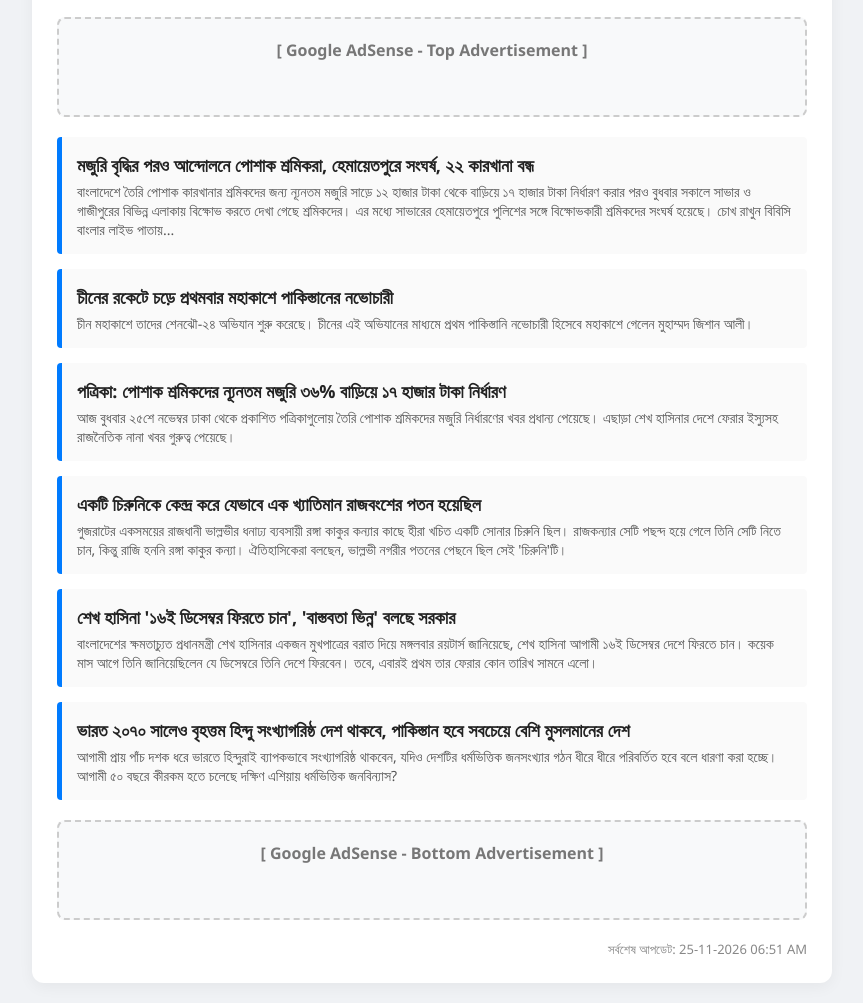
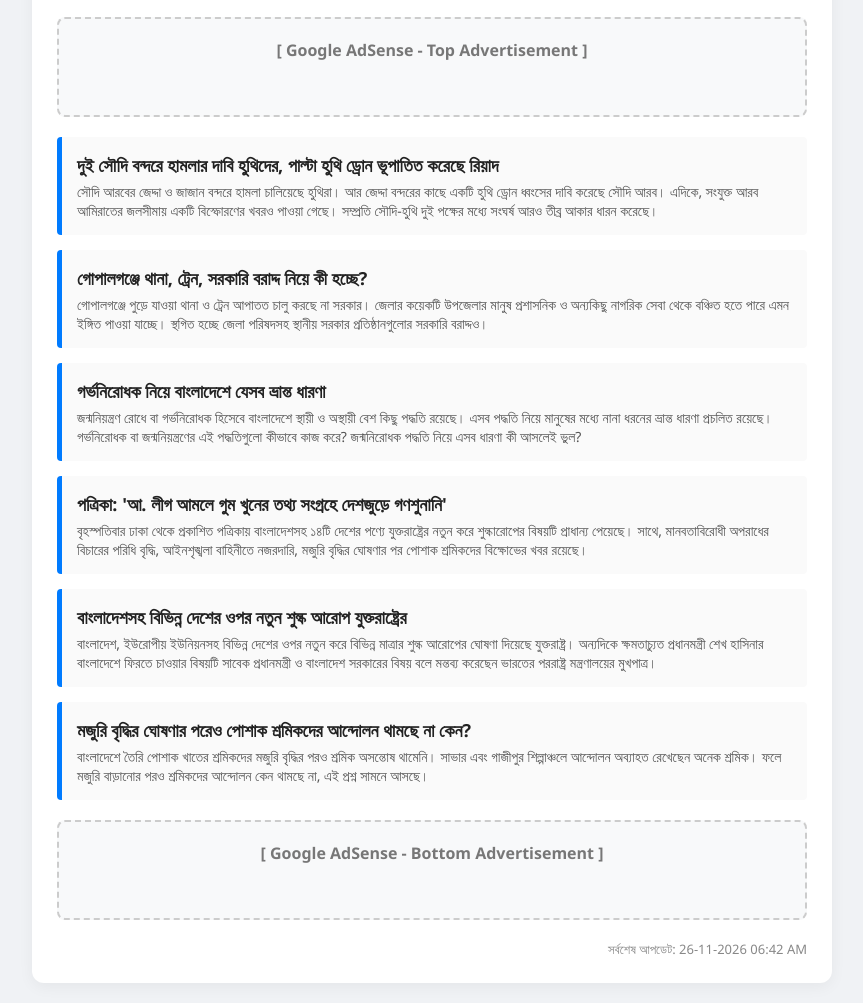
Before and after one commit to rash28997-design/nur1, a plain HTML site: page index.html in a window 1280 px wide. Shown: the part 91-1094 px from the top of the page, without its empty margins (208-1071 px from the left). Drawn offline with Linux system fonts and the light colour scheme.

Commit message:
Automated daily news update

```diff
--- a/index.html
+++ b/index.html
@@ -33,56 +33,56 @@
 
 <div class="news-card">
     <h3>
-        <a href="https://www.bbc.co.uk/bengali/live/c3rrgqqr0dk1t?at_medium=RSS&amp;at_campaign=rss" target="_blank" rel="noopener noreferrer">
-            মজুরি বৃদ্ধির পরও আন্দোলনে পোশাক শ্রমিকরা, হেমায়েতপুরে সংঘর্ষ, ২২ কারখানা বন্ধ
+        <a href="https://www.bbc.com/bengali/articles/cr868gzy4x94o?at_medium=RSS&amp;at_campaign=rss" target="_blank" rel="noopener noreferrer">
+            দুই সৌদি বন্দরে হামলার দাবি হুথিদের, পাল্টা হুথি ড্রোন ভূপাতিত করেছে রিয়াদ
         </a>
     </h3>
-    <p>বাংলাদেশে তৈরি পোশাক কারখানার শ্রমিকদের জন্য ন্যূনতম মজুরি সাড়ে ১২ হাজার টাকা থেকে বাড়িয়ে ১৭ হাজার টাকা নির্ধারণ করার পরও বুধবার সকালে সাভার ও গাজীপুরের বিভিন্ন এলাকায় বিক্ষোভ করতে দেখা গেছে শ্রমিকদের। এর মধ্যে সাভারের হেমায়েতপুরে পুলিশের সঙ্গে বিক্ষোভকারী শ্রমিকদের সংঘর্ষ হয়েছে। চোখ রাখুন বিবিসি বাংলার লাইভ পাতায়...</p>
+    <p>সৌদি আরবের জেদ্দা ও জাজান বন্দরে হামলা চালিয়েছে হুথিরা। আর জেদ্দা বন্দরের কাছে একটি হুথি ড্রোন ধ্বংসের দাবি করেছে সৌদি আরব। এদিকে, সংযুক্ত আরব আমিরাতের জলসীমায় একটি বিস্ফোরণের খবরও পাওয়া গেছে। সম্প্রতি সৌদি-হুথি দুই পক্ষের মধ্যে সংঘর্ষ আরও তীব্র আকার ধারন করেছে।</p>
 </div>
 
 <div class="news-card">
     <h3>
-        <a href="https://www.bbc.com/bengali/articles/ck4gn88qd45vo?at_medium=RSS&amp;at_campaign=rss" target="_blank" rel="noopener noreferrer">
-            চীনের রকেটে চড়ে প্রথমবার মহাকাশে পাকিস্তানের নভোচারী
+        <a href="https://www.bbc.com/bengali/articles/cq1j6wen2173o?at_medium=RSS&amp;at_campaign=rss" target="_blank" rel="noopener noreferrer">
+            গোপালগঞ্জে থানা, ট্রেন, সরকারি বরাদ্দ নিয়ে কী হচ্ছে?
         </a>
     </h3>
-    <p>চীন মহাকাশে তাদের শেনঝৌ-২৪ অভিযান শুরু করেছে। চীনের এই অভিযানের মাধ্যমে প্রথম পাকিস্তানি নভোচারী হিসেবে মহাকাশে গেলেন মুহাম্মদ জিশান আলী।</p>
+    <p>গোপালগঞ্জে পুড়ে যাওয়া থানা ও ট্রেন আপাতত চালু করছে না সরকার। জেলার কয়েকটি উপজেলার মানুষ প্রশাসনিক ও অন্যকিছু নাগরিক সেবা থেকে বঞ্চিত হতে পারে এমন ইঙ্গিত পাওয়া যাচ্ছে। স্থগিত হচ্ছে জেলা পরিষদসহ স্থানীয় সরকার প্রতিষ্ঠানগুলোর সরকারি বরাদ্দও।</p>
 </div>
 
 <div class="news-card">
     <h3>
-        <a href="https://www.bbc.com/bengali/articles/cxj05mz141m8o?at_medium=RSS&amp;at_campaign=rss" target="_blank" rel="noopener noreferrer">
-            পত্রিকা: পোশাক শ্রমিকদের ন্যূনতম মজুরি ৩৬% বাড়িয়ে ১৭ হাজার টাকা নির্ধারণ
+        <a href="https://www.bbc.com/bengali/articles/cwvgym6dz6veo?at_medium=RSS&amp;at_campaign=rss" target="_blank" rel="noopener noreferrer">
+            গর্ভনিরোধক নিয়ে বাংলাদেশে যেসব ভ্রান্ত ধারণা
         </a>
     </h3>
-    <p>আজ বুধবার ২৫শে নভেম্বর ঢাকা থেকে প্রকাশিত পত্রিকাগুলোয় তৈরি পোশাক শ্রমিকদের মজুরি নির্ধারণের খবর প্রধান্য পেয়েছে। এছাড়া শেখ হাসিনার দেশে ফেরার ইস্যুসহ রাজনৈতিক নানা খবর গুরুত্ব পেয়েছে।</p>
+    <p>জন্মনিয়ন্ত্রণ রোধে বা গর্ভনিরোধক হিসেবে বাংলাদেশে স্থায়ী ও অস্থায়ী বেশ কিছু পদ্ধতি রয়েছে। এসব পদ্ধতি নিয়ে মানুষের মধ্যে নানা ধরনের ভ্রান্ত ধারণা প্রচলিত রয়েছে। গর্ভনিরোধক বা জন্মনিয়ন্ত্রণের এই পদ্ধতিগুলো কীভাবে কাজ করে? জন্মনিরোধক পদ্ধতি নিয়ে এসব ধারণা কী আসলেই ভুল?</p>
 </div>
 
 <div class="news-card">
     <h3>
-        <a href="https://www.bbc.com/bengali/articles/cxq6n6l71349o?at_medium=RSS&amp;at_campaign=rss" target="_blank" rel="noopener noreferrer">
-            একটি চিরুনিকে কেন্দ্র করে যেভাবে এক খ্যাতিমান রাজবংশের পতন হয়েছিল
+        <a href="https://www.bbc.com/bengali/articles/cq2d90wk9zw8o?at_medium=RSS&amp;at_campaign=rss" target="_blank" rel="noopener noreferrer">
+            পত্রিকা: &#x27;আ. লীগ আমলে গুম খুনের তথ্য সংগ্রহে দেশজুড়ে গণশুনানি&#x27;
         </a>
     </h3>
-    <p>গুজরাটের একসময়ের রাজধানী ভাল্লভীর ধনাঢ্য ব্যবসায়ী রঙ্গা কাকুর কন্যার কাছে হীরা খচিত একটি সোনার চিরুনি ছিল। রাজকন্যার সেটি পছন্দ হয়ে গেলে তিনি সেটি নিতে চান, কিন্তু রাজি হননি রঙ্গা কাকুর কন্যা। ঐতিহাসিকেরা বলছেন, ভাল্লভী নগরীর পতনের পেছনে ছিল সেই &#x27;চিরুনি&#x27;টি।</p>
+    <p>বৃহস্পতিবার ঢাকা থেকে প্রকাশিত পত্রিকায় বাংলাদেশসহ ১৪টি দেশের পণ্যে যুক্তরাষ্ট্রের নতুন করে শুল্কারোপের বিষয়টি প্রাধান্য পেয়েছে। সাথে, মানবতাবিরোধী অপরাধের বিচারের পরিধি বৃদ্ধি, আইনশৃঙ্খলা বাহিনীতে নজরদারি, মজুরি বৃদ্ধির ঘোষণার পর পোশাক শ্রমিকদের বিক্ষোভের খবর রয়েছে।</p>
 </div>
 
 <div class="news-card">
     <h3>
-        <a href="https://www.bbc.com/bengali/articles/cq742nggglzno?at_medium=RSS&amp;at_campaign=rss" target="_blank" rel="noopener noreferrer">
-            শেখ হাসিনা &#x27;১৬ই ডিসেম্বর ফিরতে চান&#x27;, &#x27;বাস্তবতা ভিন্ন&#x27; বলছে সরকার
+        <a href="https://www.bbc.co.uk/bengali/live/c3rrgqqr0dk1t?at_medium=RSS&amp;at_campaign=rss" target="_blank" rel="noopener noreferrer">
+            বাংলাদেশসহ বিভিন্ন দেশের ওপর নতুন শুল্ক আরোপ যুক্তরাষ্ট্রের
         </a>
     </h3>
-    <p>বাংলাদেশের ক্ষমতাচ্যুত প্রধানমন্ত্রী শেখ হাসিনার একজন মুখপাত্রের বরাত দিয়ে মঙ্গলবার রয়টার্স জানিয়েছে, শেখ হাসিনা আগামী ১৬ই ডিসেম্বর দেশে ফিরতে চান। কয়েক মাস আগে তিনি জানিয়েছিলেন যে ডিসেম্বরে তিনি দেশে ফিরবেন। তবে, এবারই প্রথম তার ফেরার কোন তারিখ সামনে এলো।</p>
+    <p>বাংলাদেশ, ইউরোপীয় ইউনিয়নসহ বিভিন্ন দেশের ওপর নতুন করে বিভিন্ন মাত্রার শুল্ক আরোপের ঘোষণা দিয়েছে যুক্তরাষ্ট্র। অন্যদিকে ক্ষমতাচ্যুত প্রধানমন্ত্রী শেখ হাসিনার বাংলাদেশে ফিরতে চাওয়ার বিষয়টি সাবেক প্রধানমন্ত্রী ও বাংলাদেশ সরকারের বিষয় বলে মন্তব্য করেছেন ভারতের পররাষ্ট্র মন্ত্রণালয়ের মুখপাত্র।</p>
 </div>
 
 <div class="news-card">
     <h3>
-        <a href="https://www.bbc.com/bengali/articles/cmq8l57pg38eo?at_medium=RSS&amp;at_campaign=rss" target="_blank" rel="noopener noreferrer">
-            ভারত ২০৭০ সালেও বৃহত্তম হিন্দু সংখ্যাগরিষ্ঠ দেশ থাকবে, পাকিস্তান হবে সবচেয়ে বেশি মুসলমানের দেশ
+        <a href="https://www.bbc.com/bengali/articles/c920xrpd3jvro?at_medium=RSS&amp;at_campaign=rss" target="_blank" rel="noopener noreferrer">
+            মজুরি বৃদ্ধির ঘোষণার পরেও পোশাক শ্রমিকদের আন্দোলন থামছে না কেন?
         </a>
     </h3>
-    <p>আগামী প্রায় পাঁচ দশক ধরে ভারতে হিন্দুরাই ব্যাপকভাবে সংখ্যাগরিষ্ঠ থাকবেন, যদিও দেশটির ধর্মভিত্তিক জনসংখ্যার গঠন ধীরে ধীরে পরিবর্তিত হবে বলে ধারণা করা হচ্ছে। আগামী ৫০ বছরে কীরকম হতে চলেছে দক্ষিণ এশিয়ায় ধর্মভিত্তিক জনবিন্যাস?</p>
+    <p>বাংলাদেশে তৈরি পোশাক খাতের শ্রমিকদের মজুরি বৃদ্ধির পরও শ্রমিক অসন্তোষ থামেনি। সাভার এবং গাজীপুর শিল্পাঞ্চলে আন্দোলন অব্যাহত রেখেছেন অনেক শ্রমিক। ফলে মজুরি বাড়ানোর পরও শ্রমিকদের আন্দোলন কেন থামছে না, এই প্রশ্ন সামনে আসছে।</p>
 </div>
 
 <!-- END_NEWS -->
@@ -94,7 +94,7 @@
         </div>
 
         <div class="time-stamp">
-            সর্বশেষ আপডেট: <span id="last-updated">25-11-2026 06:51 AM</span>
+            সর্বশেষ আপডেট: <span id="last-updated">26-11-2026 06:42 AM</span>
         </div>
     </div>
 
```
